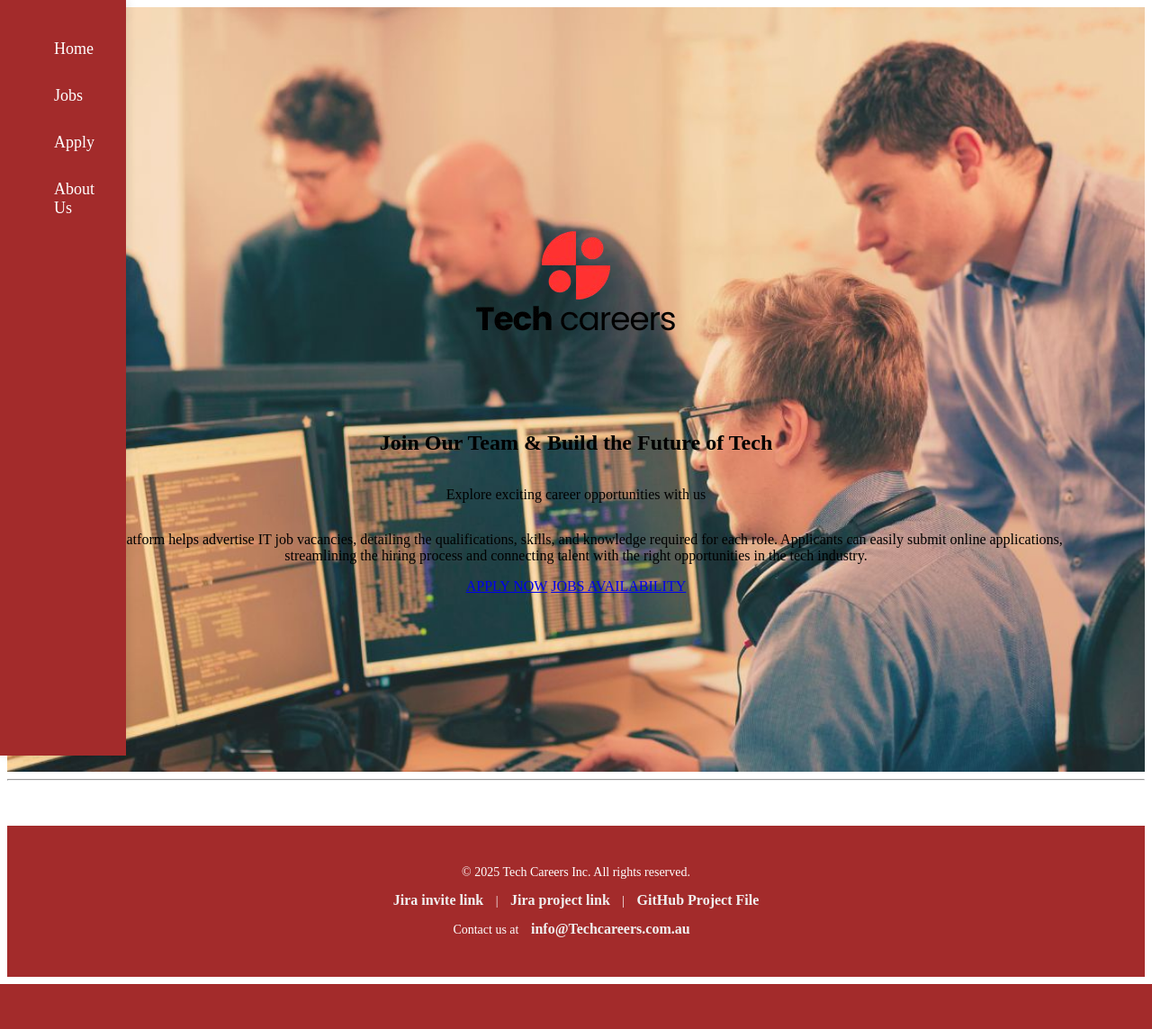
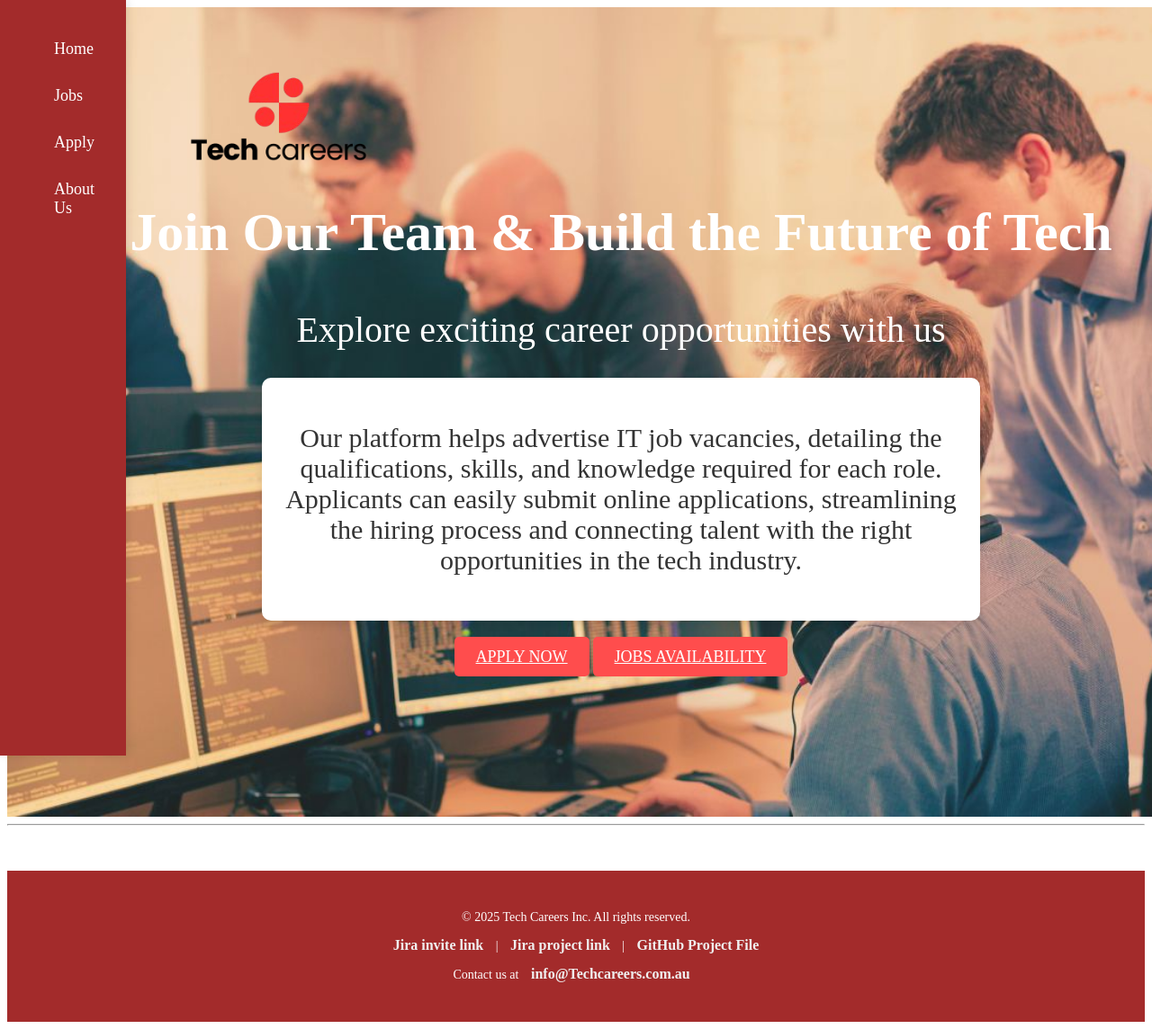
Before and after one commit to JordanThomasButler/LVSJ-GroupProj, a PHP site: page /project1/index.html in a window 1280 px wide; the page is wider, and only the part inside the window is pictured. Shown: that part at 90% size. Before the commit the page ends 1094 px from the top of that part, so only its background shows below. Run offline with PHP 8.4, Linux system fonts and the light colour scheme.

Commit message:
fixing home page and css styling

```diff
--- a/project1/index.html
+++ b/project1/index.html
@@ -33,7 +33,7 @@
 
     <!-- Main Content Section -->
     <section class="content">
-        <div class="logo-overlay">
+        <div class="logo">
             <img src="images/logo.png" alt="Company Logo">
         </div>
         <h1>Join Our Team & Build the Future of Tech</h1>
--- a/styles/styles.css
+++ b/styles/styles.css
@@ -339,3 +339,89 @@ body.application-page input[type="email"]:valid {
     border: none;
     border-bottom: 2px solid green;
 }
+/* Logo overlay */
+.logo {
+    position: absolute;
+    top: 35px;
+    left: 200px;
+}
+
+.logo img {
+    width: 220px;
+}
+
+/* Background image */
+.content {
+    background-size: cover;
+    background-position: center;
+    background-repeat: no-repeat;
+    width: 100%;
+    height: 100vh;
+    display: flex;
+    flex-direction: column;
+    align-items: center;
+    justify-content: center;
+    text-align: center;
+    padding: 50px;
+}
+
+/* Title */
+.content h1 {
+    font-size: 60px;
+    font-weight: bold;
+    color: white;
+    text-align: center;
+    margin-bottom: 10px;
+}
+
+/* Subtitle  */
+.content p {
+    font-size: 40px;
+    color: white;
+    text-align: center;
+    margin-bottom: 30px;
+}
+
+/* Centered white description box */
+.description {
+    background-color: white;
+    padding: 20px;
+    border-radius: 10px;
+    width: 60%;
+    text-align: center;
+    box-shadow: 0px 4px 10px rgba(0, 0, 0, 0.1);
+    margin-bottom: 30px;
+}
+
+.description p {
+    font-size: 30px;
+    color: #333;
+}
+
+/* Styling for application button */
+.application-form {
+    text-align: center;
+}
+
+.apply-button, .jobs-button {
+    padding: 12px 24px;
+    font-size: 18px;
+    background-color: #ff4d4d;
+    color: white;
+    border: none;
+    cursor: pointer;
+    border-radius: 5px;
+}
+
+.apply-button:hover {
+    background-color: #ff6666;
+}
+
+/* Jobs Availability button styling */
+.jobs-button {
+    background-color: #ff4d4d;
+}
+
+.jobs-button:hover {
+    background-color: #ff6666;
+}
```
Also changed, not shown: 1 other file.
